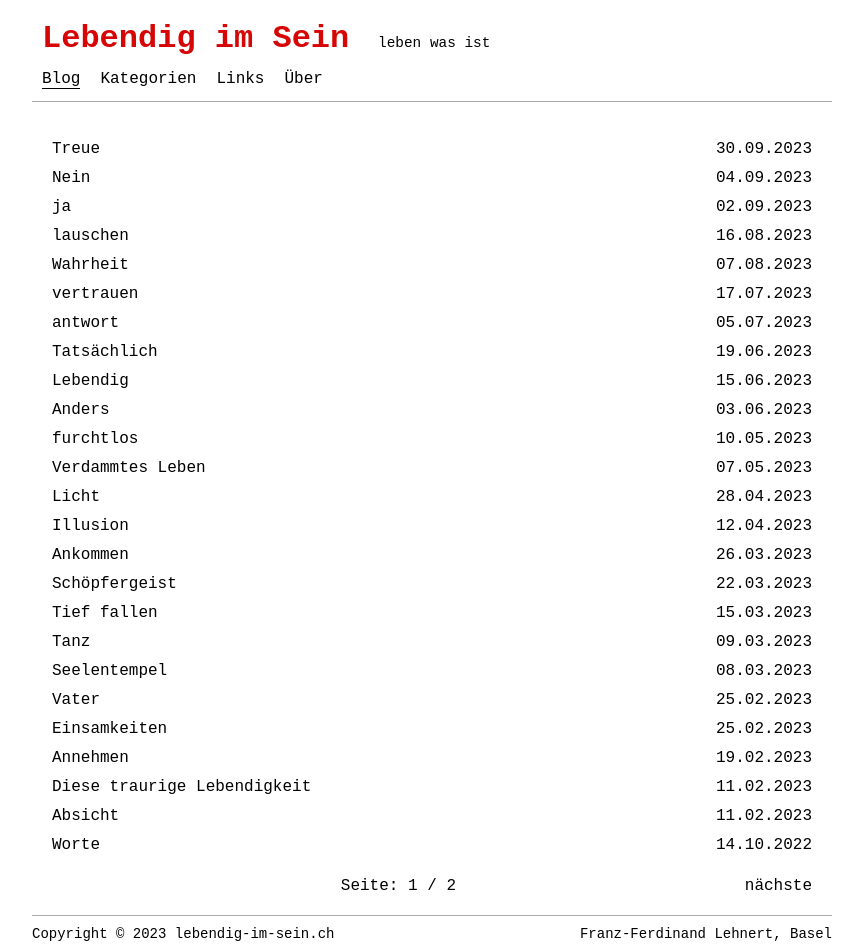
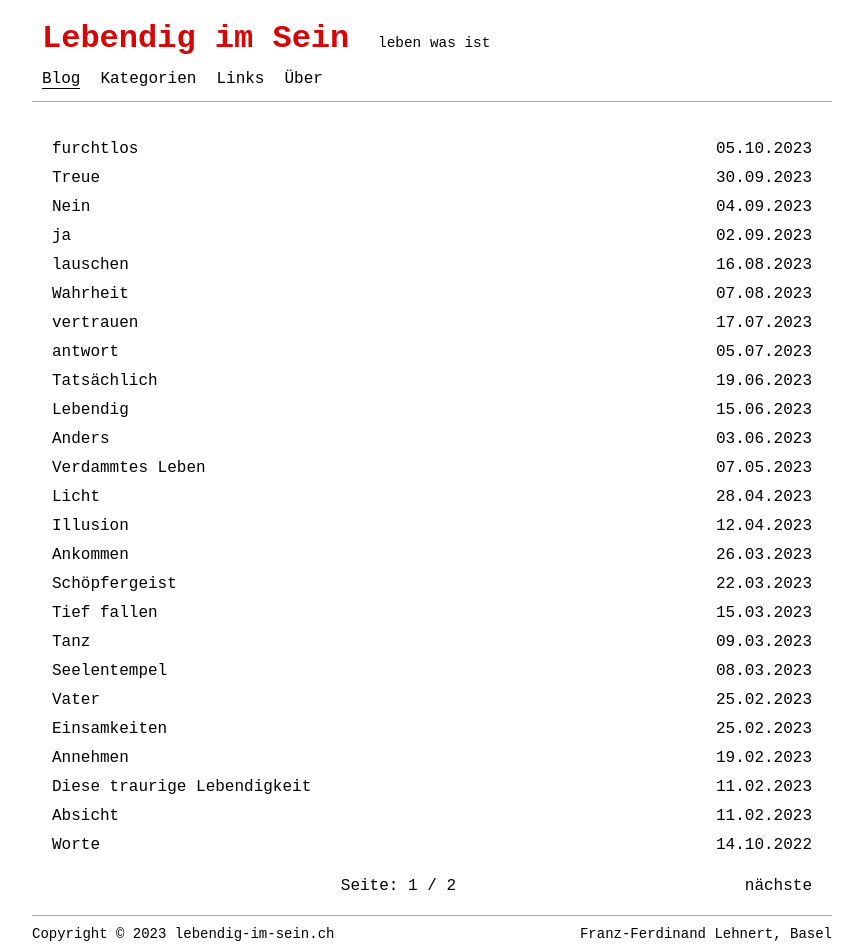
Before and after one commit to lebendigimsein/webpage, a Jekyll site: the page built from index.html, in a window 1280 px wide. Shown: the whole page, without its empty margins (208-1071 px from the left). Built offline with Jekyll 4.4.1, drawn with Linux system fonts in a browser that asks for light colours; the list of posts is cut into pages by our own code.

```diff
--- a/_posts/2023-10-05-furchtlos.markdown
+++ b/_posts/2023-10-05-furchtlos.markdown
@@ -1,7 +1,7 @@
 ---
 layout: post
 title: furchtlos
-date: 2023-05-10
+date: 2023-10-05
 last_modified_at:
 categories: [Haikus]
 tags: []
```
